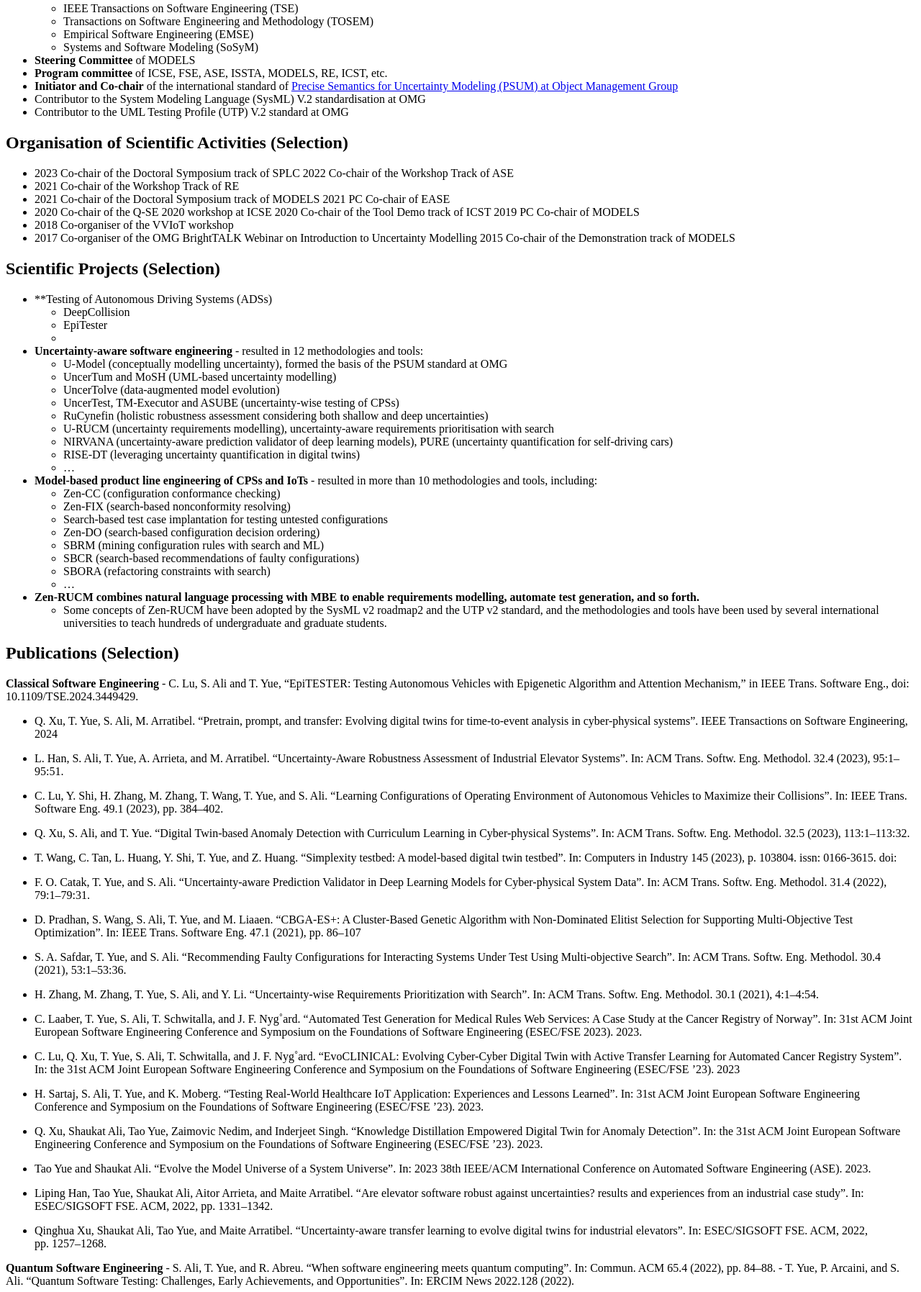
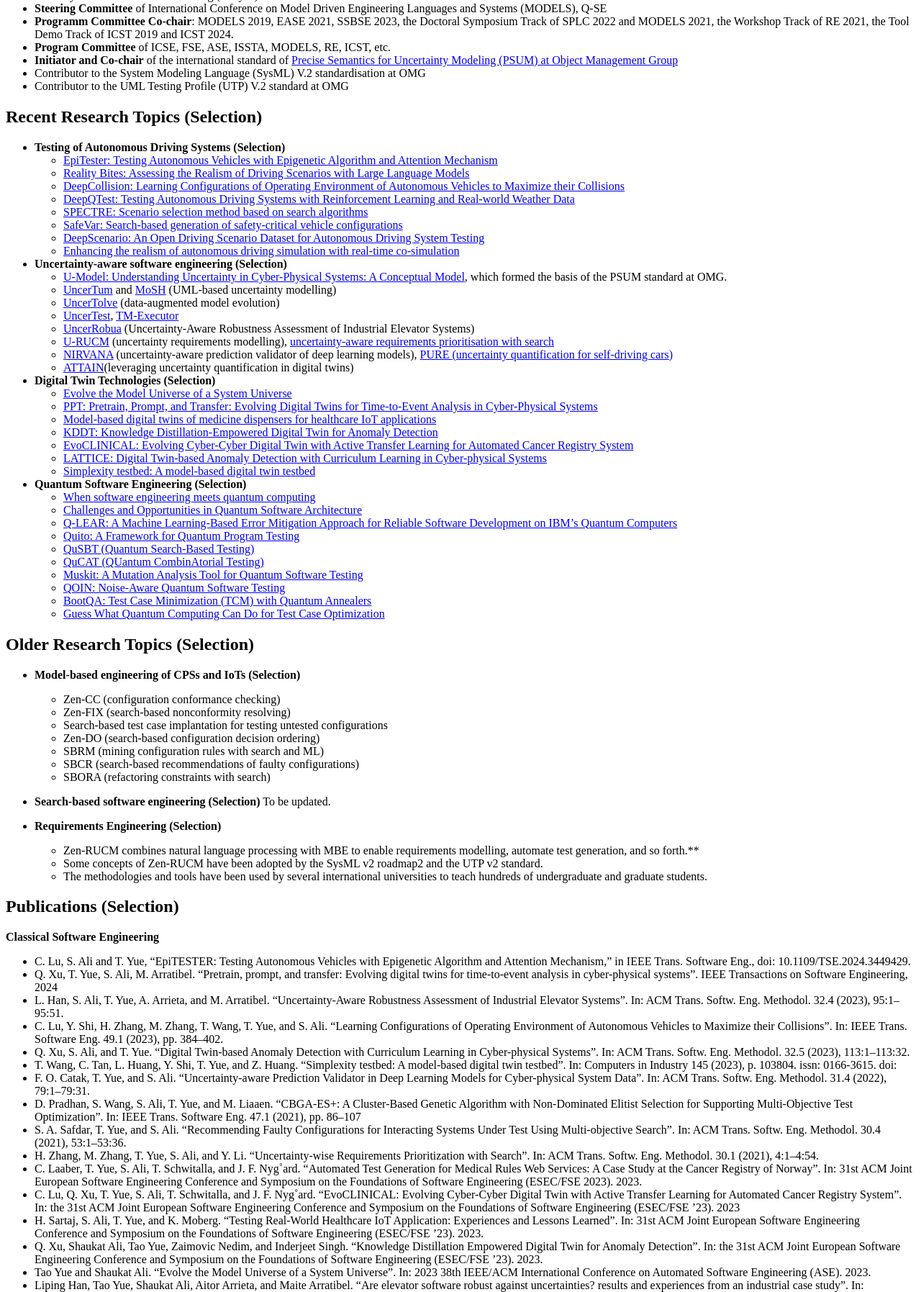
Before and after one commit to Yue-Tao/Yue-Tao.github.io, a plain HTML site: page index.html in a window 1280 px wide. Shown: the part 532-2327 px from the top of the page at 72% size. Drawn offline with Linux system fonts and the light colour scheme.

Commit message:
Update index.html

```diff
--- a/index.html
+++ b/index.html
@@ -7,26 +7,22 @@ Scholar</a></li>
 </ul>
 <h2 id="brief-introduction">Brief Introduction</h2>
 <ul>
+<li><strong>Full Professor</strong>, the Department of Computer Science
+and Engineering, Beihang University (since 2023)</li>
+<li><em>Chief Research Scientist</em>, Simula Research Laboratory, Oslo,
+Norway, (until 2023)</li>
 <li><em>Ph.D. on Software Engineering</em> from Carleton University,
 Ottawa, Canada, (2006-2010)</li>
-<li><em>Chief Research Scientist</em>, Simula Research Laboratory, Oslo,
-Norway, (until 2023)</li>
-<li><strong>Full Professor</strong>, the Department of Computer Science
-and Engineering, Beihang University (since 2023)</li>
 </ul>
 <h2 id="research-interests">Research Interests</h2>
 <p><strong>All of Tao Yue’s research contributions are fundamentally
 rooted in basic research within the field of software
-engineering</strong>, with specific research interests on:</p>
-<ul>
-<li>Software Testing</li>
-<li>Model-based engineering (MBE) and model-based system engineering
-(MBSE)</li>
-<li>Uncertainty-wise software engineering</li>
-<li>Quantum software engineering</li>
-<li>Digital twin technologies</li>
-<li>Autonomous driving</li>
-</ul>
+engineering.</strong></p>
+<p><strong>Research interests</strong>: - Software Testing - Quantum
+software engineering - Digital twin technologies - Uncertainty-wise
+software engineering - Model-based engineering (MBE) and model-based
+system engineering (MBSE) - Search-based software engineering -
+Empirical Software Engineering</p>
 <h2 id="services-to-community-selection">Services to Community
 (Selection)</h2>
 <ul>
@@ -40,8 +36,13 @@ Section of Quantum Software Engineering at TOSEM</a></li>
 <li>Empirical Software Engineering (EMSE)</li>
 <li>Systems and Software Modeling (SoSyM)</li>
 </ul></li>
-<li><strong>Steering Committee</strong> of MODELS</li>
-<li><strong>Program committee</strong> of ICSE, FSE, ASE, ISSTA, MODELS,
+<li><strong>Steering Committee</strong> of International Conference on
+Model Driven Engineering Languages and Systems (MODELS), Q-SE</li>
+<li><strong>Programm Committee Co-chair</strong>: MODELS 2019, EASE
+2021, SSBSE 2023, the Doctoral Symposium Track of SPLC 2022 and MODELS
+2021, the Workshop Track of RE 2021, the Tool Demo Track of ICST 2019
+and ICST 2024.</li>
+<li><strong>Program Committee</strong> of ICSE, FSE, ASE, ISSTA, MODELS,
 RE, ICST, etc.</li>
 <li><strong>Initiator and Co-chair</strong> of the international
 standard of <a href="https://www.omg.org/spec/PSUM/1.0/Beta1">Precise
@@ -52,52 +53,128 @@ standardisation at OMG</li>
 <li>Contributor to the UML Testing Profile (UTP) V.2 standard at
 OMG</li>
 </ul>
-<h2 id="organisation-of-scientific-activities-selection">Organisation of
-Scientific Activities (Selection)</h2>
-<ul>
-<li>2023 Co-chair of the Doctoral Symposium track of SPLC 2022 Co-chair
-of the Workshop Track of ASE</li>
-<li>2021 Co-chair of the Workshop Track of RE</li>
-<li>2021 Co-chair of the Doctoral Symposium track of MODELS 2021 PC
-Co-chair of EASE</li>
-<li>2020 Co-chair of the Q-SE 2020 workshop at ICSE 2020 Co-chair of the
-Tool Demo track of ICST 2019 PC Co-chair of MODELS</li>
-<li>2018 Co-organiser of the VVIoT workshop</li>
-<li>2017 Co-organiser of the OMG BrightTALK Webinar on Introduction to
-Uncertainty Modelling 2015 Co-chair of the Demonstration track of
-MODELS</li>
-</ul>
-<h2 id="scientific-projects-selection">Scientific Projects
+<h2 id="recent-research-topics-selection">Recent Research Topics
 (Selection)</h2>
 <ul>
-<li>**Testing of Autonomous Driving Systems (ADSs)
+<li><strong>Testing of Autonomous Driving Systems (Selection)</strong>
 <ul>
-<li>DeepCollision</li>
-<li>EpiTester</li>
-<li></li>
+<li><a href="https://ieeexplore.ieee.org/document/10645815">EpiTester:
+Testing Autonomous Vehicles with Epigenetic Algorithm and Attention
+Mechanism</a></li>
+<li><a href="https://dl.acm.org/doi/abs/10.1145/3650105.3652296">Reality
+Bites: Assessing the Realism of Driving Scenarios with Large Language
+Models</a></li>
+<li><a
+href="https://ieeexplore.ieee.org/document/9712397">DeepCollision:
+Learning Configurations of Operating Environment of Autonomous Vehicles
+to Maximize their Collisions</a></li>
+<li><a href="https://arxiv.org/abs/2310.05170">DeepQTest: Testing
+Autonomous Driving Systems with Reinforcement Learning and Real-world
+Weather Data</a></li>
+<li><a
+href="https://link.springer.com/chapter/10.1007/978-3-030-88106-1_4">SPECTRE:
+Scenario selection method based on search algorithms</a></li>
+<li><a href="https://arxiv.org/abs/2311.14461v1">SafeVar: Search-based
+generation of safety-critical vehicle configurations</a></li>
+<li><a
+href="https://ieeexplore.ieee.org/document/10174023">DeepScenario: An
+Open Driving Scenario Dataset for Autonomous Driving System
+Testing</a></li>
+<li><a href="https://dl.acm.org/doi/10.1145/3550356.3561558">Enhancing
+the realism of autonomous driving simulation with real-time
+co-simulation</a></li>
 </ul></li>
-<li><strong>Uncertainty-aware software engineering</strong> - resulted
-in 12 methodologies and tools:
+<li><strong>Uncertainty-aware software engineering (Selection)</strong>
 <ul>
-<li>U-Model (conceptually modelling uncertainty), formed the basis of
-the PSUM standard at OMG</li>
-<li>UncerTum and MoSH (UML-based uncertainty modelling)</li>
-<li>UncerTolve (data-augmented model evolution)</li>
-<li>UncerTest, TM-Executor and ASUBE (uncertainty-wise testing of
-CPSs)</li>
-<li>RuCynefin (holistic robustness assessment considering both shallow
-and deep uncertainties)</li>
-<li>U-RUCM (uncertainty requirements modelling), uncertainty-aware
-requirements prioritisation with search</li>
-<li>NIRVANA (uncertainty-aware prediction validator of deep learning
-models), PURE (uncertainty quantification for self-driving cars)</li>
-<li>RISE-DT (leveraging uncertainty quantification in digital
-twins)</li>
-<li>…</li>
+<li><a
+href="https://link.springer.com/chapter/10.1007/978-3-319-42061-5_16">U-Model:
+Understanding Uncertainty in Cyber-Physical Systems: A Conceptual
+Model</a>, which formed the basis of the PSUM standard at OMG.</li>
+<li><a
+href="Uncertainty-Wise%20Cyber-Physical%20System%20test%20modeling">UncerTum</a>
+and <a
+href="https://link.springer.com/article/10.1007/s10270-018-00703-y">MoSH</a>
+(UML-based uncertainty modelling)</li>
+<li><a
+href="https://www.sciencedirect.com/science/article/pii/S0950584917302161">UncerTolve</a>
+(data-augmented model evolution)</li>
+<li><a
+href="https://www.sciencedirect.com/science/article/abs/pii/S0164121219300561">UncerTest</a>,
+<a
+href="https://link.springer.com/article/10.1007/s10664-021-09941-z">TM-Executor</a></li>
+<li><a href="https://dl.acm.org/doi/abs/10.1145/3576041">UncerRobua</a>
+(Uncertainty-Aware Robustness Assessment of Industrial Elevator
+Systems)</li>
+<li><a
+href="https://dl.acm.org/doi/10.1016/j.jss.2018.06.075">U-RUCM</a>
+(uncertainty requirements modelling), <a
+href="https://dl.acm.org/doi/10.1145/3408301">uncertainty-aware
+requirements prioritisation with search</a></li>
+<li><a href="https://dl.acm.org/doi/10.1145/3527451">NIRVANA</a>
+(uncertainty-aware prediction validator of deep learning models), <a
+href="https://ieeexplore.ieee.org/abstract/document/9564336">PURE
+(uncertainty quantification for self-driving cars)</a></li>
+<li><a
+href="https://dl.acm.org/doi/abs/10.1145/3540250.3558957">ATTAIN</a>(leveraging
+uncertainty quantification in digital twins)</li>
 </ul></li>
-<li><strong>Model-based product line engineering of CPSs and
-IoTs</strong> - resulted in more than 10 methodologies and tools,
-including:
+<li><strong>Digital Twin Technologies (Selection)</strong>
+<ul>
+<li><a
+href="https://ieeexplore.ieee.org/abstract/document/10298300">Evolve the
+Model Universe of a System Universe</a></li>
+<li><a href="https://ieeexplore.ieee.org/document/10500740">PPT:
+Pretrain, Prompt, and Transfer: Evolving Digital Twins for Time-to-Event
+Analysis in Cyber-Physical Systems</a></li>
+<li><a
+href="https://onlinelibrary.wiley.com/doi/abs/10.1002/spe.3311">Model-based
+digital twins of medicine dispensers for healthcare IoT
+applications</a></li>
+<li><a href="https://dl.acm.org/doi/abs/10.1145/3611643.3613879">KDDT:
+Knowledge Distillation-Empowered Digital Twin for Anomaly
+Detection</a></li>
+<li><a
+href="https://dl.acm.org/doi/abs/10.1145/3611643.3613897">EvoCLINICAL:
+Evolving Cyber-Cyber Digital Twin with Active Transfer Learning for
+Automated Cancer Registry System</a></li>
+<li><a href="https://dl.acm.org/doi/abs/10.1145/3582571">LATTICE:
+Digital Twin-based Anomaly Detection with Curriculum Learning in
+Cyber-physical Systems</a></li>
+<li><a
+href="https://www.sciencedirect.com/science/article/abs/pii/S0166361522002007">Simplexity
+testbed: A model-based digital twin testbed</a></li>
+</ul></li>
+<li><strong>Quantum Software Engineering (Selection)</strong>
+<ul>
+<li><a href="https://dl.acm.org/doi/pdf/10.1145/3512340">When software
+engineering meets quantum computing</a></li>
+<li><a
+href="https://link.springer.com/chapter/10.1007/978-3-031-36847-9_1">Challenges
+and Opportunities in Quantum Software Architecture</a></li>
+<li><a href="https://dl.acm.org/doi/abs/10.1145/3663529.3663830">Q-LEAR:
+A Machine Learning-Based Error Mitigation Approach for Reliable Software
+Development on IBM’s Quantum Computers</a></li>
+<li><a href="https://ieeexplore.ieee.org/document/9678798">Quito: A
+Framework for Quantum Program Testing</a></li>
+<li><a href="https://ieeexplore.ieee.org/document/9793826">QuSBT
+(Quantum Search-Based Testing)</a></li>
+<li><a href="https://ieeexplore.ieee.org/document/10298534">QuCAT
+(QUantum CombinAtorial Testing)</a></li>
+<li><a href="https://ieeexplore.ieee.org/document/9678563">Muskit: A
+Mutation Analysis Tool for Quantum Software Testing</a></li>
+<li><a href="https://arxiv.org/abs/2306.16992">QOIN: Noise-Aware Quantum
+Software Testing</a></li>
+<li><a href="https://dl.acm.org/doi/10.1145/3680467">BootQA: Test Case
+Minimization (TCM) with Quantum Annealers</a></li>
+<li><a href="https://arxiv.org/pdf/2312.15547">Guess What Quantum
+Computing Can Do for Test Case Optimization</a></li>
+</ul></li>
+</ul>
+<h2 id="older-research-topics-selection">Older Research Topics
+(Selection)</h2>
+<ul>
+<li><p><strong>Model-based engineering of CPSs and IoTs
+(Selection)</strong></p>
 <ul>
 <li>Zen-CC (configuration conformance checking)</li>
 <li>Zen-FIX (search-based nonconformity resolving)</li>
@@ -107,89 +184,94 @@ configurations</li>
 <li>SBRM (mining configuration rules with search and ML)</li>
 <li>SBCR (search-based recommendations of faulty configurations)</li>
 <li>SBORA (refactoring constraints with search)</li>
-<li>…</li>
 </ul></li>
-<li><strong>Zen-RUCM combines natural language processing with MBE to
-enable requirements modelling, automate test generation, and so
-forth.</strong>
+<li><p><strong>Search-based software engineering (Selection)</strong> To
+be updated.</p></li>
+<li><p><strong>Requirements Engineering (Selection)</strong></p>
 <ul>
+<li>Zen-RUCM combines natural language processing with MBE to enable
+requirements modelling, automate test generation, and so forth.**</li>
 <li>Some concepts of Zen-RUCM have been adopted by the SysML v2 roadmap2
-and the UTP v2 standard, and the methodologies and tools have been used
-by several international universities to teach hundreds of undergraduate
-and graduate students.</li>
+and the UTP v2 standard.</li>
+<li>The methodologies and tools have been used by several international
+universities to teach hundreds of undergraduate and graduate
+students.</li>
 </ul></li>
 </ul>
 <h2 id="publications-selection">Publications (Selection)</h2>
-<p><strong>Classical Software Engineering</strong> - C. Lu, S. Ali and
-T. Yue, “EpiTESTER: Testing Autonomous Vehicles with Epigenetic
-Algorithm and Attention Mechanism,” in IEEE Trans. Software Eng., doi:
-10.1109/TSE.2024.3449429.</p>
+<p><strong>Classical Software Engineering</strong></p>
 <ul>
-<li><p>Q. Xu, T. Yue, S. Ali, M. Arratibel. “Pretrain, prompt, and
+<li>C. Lu, S. Ali and T. Yue, “EpiTESTER: Testing Autonomous Vehicles
+with Epigenetic Algorithm and Attention Mechanism,” in IEEE Trans.
+Software Eng., doi: 10.1109/TSE.2024.3449429.</li>
+<li>Q. Xu, T. Yue, S. Ali, M. Arratibel. “Pretrain, prompt, and
 transfer: Evolving digital twins for time-to-event analysis in
 cyber-physical systems”. IEEE Transactions on Software Engineering,
-2024</p></li>
-<li><p>L. Han, S. Ali, T. Yue, A. Arrieta, and M. Arratibel.
+2024</li>
+<li>L. Han, S. Ali, T. Yue, A. Arrieta, and M. Arratibel.
 “Uncertainty-Aware Robustness Assessment of Industrial Elevator
 Systems”. In: ACM Trans. Softw. Eng. Methodol. 32.4 (2023),
-95:1–95:51.</p></li>
-<li><p>C. Lu, Y. Shi, H. Zhang, M. Zhang, T. Wang, T. Yue, and S. Ali.
+95:1–95:51.</li>
+<li>C. Lu, Y. Shi, H. Zhang, M. Zhang, T. Wang, T. Yue, and S. Ali.
 “Learning Configurations of Operating Environment of Autonomous Vehicles
 to Maximize their Collisions”. In: IEEE Trans. Software Eng. 49.1
-(2023), pp. 384–402.</p></li>
-<li><p>Q. Xu, S. Ali, and T. Yue. “Digital Twin-based Anomaly Detection
+(2023), pp. 384–402.</li>
+<li>Q. Xu, S. Ali, and T. Yue. “Digital Twin-based Anomaly Detection
 with Curriculum Learning in Cyber-physical Systems”. In: ACM Trans.
-Softw. Eng. Methodol. 32.5 (2023), 113:1–113:32.</p></li>
-<li><p>T. Wang, C. Tan, L. Huang, Y. Shi, T. Yue, and Z. Huang.
-“Simplexity testbed: A model-based digital twin testbed”. In: Computers
-in Industry 145 (2023), p. 103804. issn: 0166-3615. doi:</p></li>
-<li><p>F. O. Catak, T. Yue, and S. Ali. “Uncertainty-aware Prediction
+Softw. Eng. Methodol. 32.5 (2023), 113:1–113:32.</li>
+<li>T. Wang, C. Tan, L. Huang, Y. Shi, T. Yue, and Z. Huang. “Simplexity
+testbed: A model-based digital twin testbed”. In: Computers in Industry
+145 (2023), p. 103804. issn: 0166-3615. doi:</li>
+<li>F. O. Catak, T. Yue, and S. Ali. “Uncertainty-aware Prediction
 Validator in Deep Learning Models for Cyber-physical System Data”. In:
-ACM Trans. Softw. Eng. Methodol. 31.4 (2022), 79:1–79:31.</p></li>
-<li><p>D. Pradhan, S. Wang, S. Ali, T. Yue, and M. Liaaen. “CBGA-ES+: A
+ACM Trans. Softw. Eng. Methodol. 31.4 (2022), 79:1–79:31.</li>
+<li>D. Pradhan, S. Wang, S. Ali, T. Yue, and M. Liaaen. “CBGA-ES+: A
 Cluster-Based Genetic Algorithm with Non-Dominated Elitist Selection for
 Supporting Multi-Objective Test Optimization”. In: IEEE Trans. Software
-Eng. 47.1 (2021), pp. 86–107</p></li>
-<li><p>S. A. Safdar, T. Yue, and S. Ali. “Recommending Faulty
+Eng. 47.1 (2021), pp. 86–107</li>
+<li>S. A. Safdar, T. Yue, and S. Ali. “Recommending Faulty
 Configurations for Interacting Systems Under Test Using Multi-objective
 Search”. In: ACM Trans. Softw. Eng. Methodol. 30.4 (2021),
-53:1–53:36.</p></li>
-<li><p>H. Zhang, M. Zhang, T. Yue, S. Ali, and Y. Li. “Uncertainty-wise
+53:1–53:36.</li>
+<li>H. Zhang, M. Zhang, T. Yue, S. Ali, and Y. Li. “Uncertainty-wise
 Requirements Prioritization with Search”. In: ACM Trans. Softw. Eng.
-Methodol. 30.1 (2021), 4:1–4:54.</p></li>
-<li><p>C. Laaber, T. Yue, S. Ali, T. Schwitalla, and J. F. Nyg˚ard.
+Methodol. 30.1 (2021), 4:1–4:54.</li>
+<li>C. Laaber, T. Yue, S. Ali, T. Schwitalla, and J. F. Nyg˚ard.
 “Automated Test Generation for Medical Rules Web Services: A Case Study
 at the Cancer Registry of Norway”. In: 31st ACM Joint European Software
 Engineering Conference and Symposium on the Foundations of Software
-Engineering (ESEC/FSE 2023). 2023.</p></li>
-<li><p>C. Lu, Q. Xu, T. Yue, S. Ali, T. Schwitalla, and J. F. Nyg˚ard.
+Engineering (ESEC/FSE 2023). 2023.</li>
+<li>C. Lu, Q. Xu, T. Yue, S. Ali, T. Schwitalla, and J. F. Nyg˚ard.
 “EvoCLINICAL: Evolving Cyber-Cyber Digital Twin with Active Transfer
 Learning for Automated Cancer Registry System”. In: the 31st ACM Joint
 European Software Engineering Conference and Symposium on the
-Foundations of Software Engineering (ESEC/FSE ’23). 2023</p></li>
-<li><p>H. Sartaj, S. Ali, T. Yue, and K. Moberg. “Testing Real-World
+Foundations of Software Engineering (ESEC/FSE ’23). 2023</li>
+<li>H. Sartaj, S. Ali, T. Yue, and K. Moberg. “Testing Real-World
 Healthcare IoT Application: Experiences and Lessons Learned”. In: 31st
 ACM Joint European Software Engineering Conference and Symposium on the
-Foundations of Software Engineering (ESEC/FSE ’23). 2023.</p></li>
-<li><p>Q. Xu, Shaukat Ali, Tao Yue, Zaimovic Nedim, and Inderjeet Singh.
+Foundations of Software Engineering (ESEC/FSE ’23). 2023.</li>
+<li>Q. Xu, Shaukat Ali, Tao Yue, Zaimovic Nedim, and Inderjeet Singh.
 “Knowledge Distillation Empowered Digital Twin for Anomaly Detection”.
 In: the 31st ACM Joint European Software Engineering Conference and
 Symposium on the Foundations of Software Engineering (ESEC/FSE ’23).
-2023.</p></li>
-<li><p>Tao Yue and Shaukat Ali. “Evolve the Model Universe of a System
+2023.</li>
+<li>Tao Yue and Shaukat Ali. “Evolve the Model Universe of a System
 Universe”. In: 2023 38th IEEE/ACM International Conference on Automated
-Software Engineering (ASE). 2023.</p></li>
-<li><p>Liping Han, Tao Yue, Shaukat Ali, Aitor Arrieta, and Maite
+Software Engineering (ASE). 2023.</li>
+<li>Liping Han, Tao Yue, Shaukat Ali, Aitor Arrieta, and Maite
 Arratibel. “Are elevator software robust against uncertainties? results
 and experiences from an industrial case study”. In: ESEC/SIGSOFT FSE.
-ACM, 2022, pp. 1331–1342.</p></li>
-<li><p>Qinghua Xu, Shaukat Ali, Tao Yue, and Maite Arratibel.
+ACM, 2022, pp. 1331–1342.</li>
+<li>Qinghua Xu, Shaukat Ali, Tao Yue, and Maite Arratibel.
 “Uncertainty-aware transfer learning to evolve digital twins for
 industrial elevators”. In: ESEC/SIGSOFT FSE. ACM, 2022,
-pp. 1257–1268.</p></li>
+pp. 1257–1268.</li>
 </ul>
-<p><strong>Quantum Software Engineering</strong> - S. Ali, T. Yue, and
-R. Abreu. “When software engineering meets quantum computing”. In:
-Commun. ACM 65.4 (2022), pp. 84–88. - T. Yue, P. Arcaini, and S. Ali.
-“Quantum Software Testing: Challenges, Early Achievements, and
-Opportunities”. In: ERCIM News 2022.128 (2022).</p>
+<p><strong>Quantum Software Engineering</strong></p>
+<ul>
+<li><p>S. Ali, T. Yue, and R. Abreu. “When software engineering meets
+quantum computing”. In: Commun. ACM 65.4 (2022), pp. 84–88.</p></li>
+<li><p>T. Yue, P. Arcaini, and S. Ali. “Quantum Software Testing:
+Challenges, Early Achievements, and Opportunities”. In: ERCIM News
+2022.128 (2022).</p></li>
+</ul>
```
